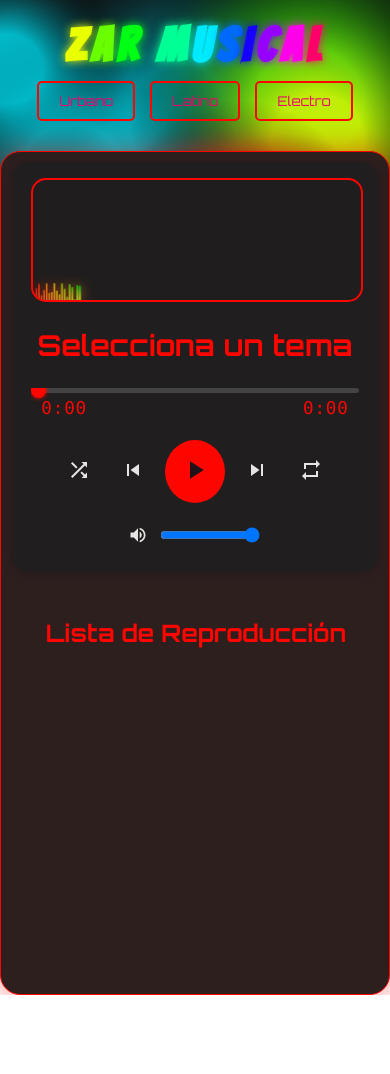
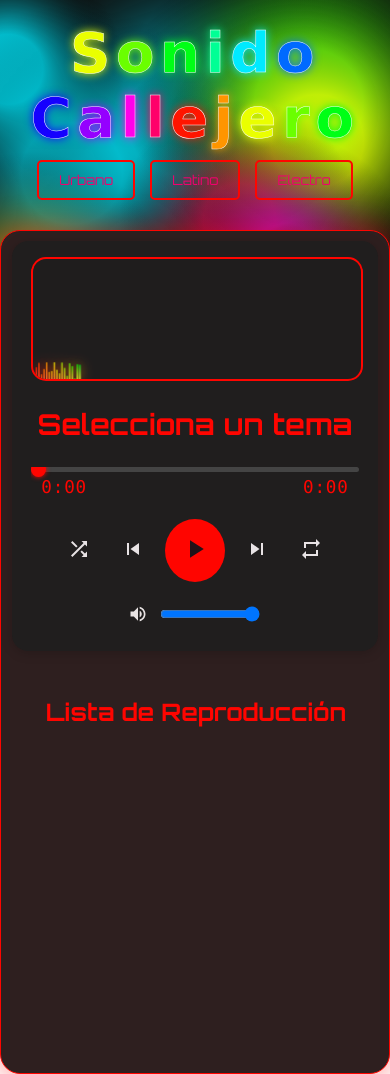
Before and after one commit to Pachodev77/zarmusical, a website: page index.html in a window 390 px wide. Before the commit the page ends 995 px from the top, so only its background shows below. Drawn offline with Linux system fonts and the light colour scheme; no server answers; a web font is replaced by a local one.

Commit message:
Actualización del título a 'Sonido Callejero' con estilo gótico y borde fino

```diff
--- a/comic-font.css
+++ /dev/null
@@ -1 +0,0 @@
-@import url('https://fonts.googleapis.com/css2?family=Comic+Neue:wght@700&display=swap');
--- a/index.html
+++ b/index.html
@@ -3,12 +3,13 @@
 <head>
     <meta charset="UTF-8">
     <meta name="viewport" content="width=device-width, initial-scale=1.0">
-    <title>Zar Musical</title>
+    <title>Sonido Callejero</title>
     <link rel="stylesheet" href="style.css">
+    <link href="https://fonts.googleapis.com/css2?family=UnifrakturMaguntia&display=swap" rel="stylesheet">
 </head>
 <body>
     <canvas id="disco-bg"></canvas>
-    <h1 id="zar-musical-title"><span>Z</span><span>a</span><span>r</span> <span>M</span><span>u</span><span>s</span><span>i</span><span>c</span><span>a</span><span>l</span></h1>
+    <h1 id="soundsphere-title"><span>S</span><span>o</span><span>n</span><span>i</span><span>d</span><span>o</span> <span>C</span><span>a</span><span>l</span><span>l</span><span>e</span><span>j</span><span>e</span><span>r</span><span>o</span></h1>
     <div class="category-selector">
         <button class="category-btn" data-category="urbano">Urbano</button>
         <button class="category-btn" data-category="latino">Latino</button>
--- a/script.js
+++ b/script.js
@@ -174,8 +174,8 @@ document.addEventListener('DOMContentLoaded', () => {
     const visualizer = document.getElementById('visualizer');
     const visualizerCtx = visualizer.getContext('2d');
     const categoryBtns = document.querySelectorAll('.category-btn');
-    const zarMusicalTitle = document.getElementById('zar-musical-title');
-    const titleSpans = zarMusicalTitle ? zarMusicalTitle.querySelectorAll('span') : [];
+    const soundsphereTitle = document.getElementById('soundsphere-title');
+    const titleSpans = soundsphereTitle ? soundsphereTitle.querySelectorAll('span') : [];
 
     function changeCategory(category, keepShuffle = false) {
         currentPlaylist = category;
--- a/style.css
+++ b/style.css
@@ -25,18 +25,27 @@ body {
     background: #111; /* fondo oscuro para resaltar las luces */
 }
 
-#zar-musical-title {
-    font-family: 'Bangers', cursive, sans-serif;
-    text-transform: uppercase;
-    font-weight: bold;
-    font-size: 3.5em;
+#soundsphere-title {
+    font-family: 'UnifrakturMaguntia', cursive;
+    text-transform: none;
+    font-weight: normal;
+    font-size: 4.5em; /* Aumentado de 3.5em a 4.5em */
     font-weight: 900;
     letter-spacing: 0.1em;
     text-align: center;
     margin-top: 40px;
     margin-bottom: 20px;
     color: var(--primary-color);
-    text-shadow: 0 0 15px var(--primary-color);
+    text-shadow:
+        0 0 2px #fff,
+        0 0 4px #fff,
+        0 0 6px #fff,
+        0 0 10px #fff,
+        0 0 15px #fff,
+        0 0 25px var(--primary-color),
+        0 0 35px var(--primary-color);
+    -webkit-text-stroke: 0.5px #ffffff;
+    text-stroke: 0.5px #ffffff;
     z-index: 1;
     position: relative;
 }
@@ -92,8 +101,8 @@ body {
         max-width: 100vw;
         box-sizing: border-box;
     }
-    #zar-musical-title {
-        font-size: 3em;
+    #soundsphere-title {
+        font-size: 3.5em; /* Ajustado para versión móvil */
         margin-top: 20px;
         margin-bottom: 10px;
         text-align: center;
```
Also changed, not shown: 2 other files.
